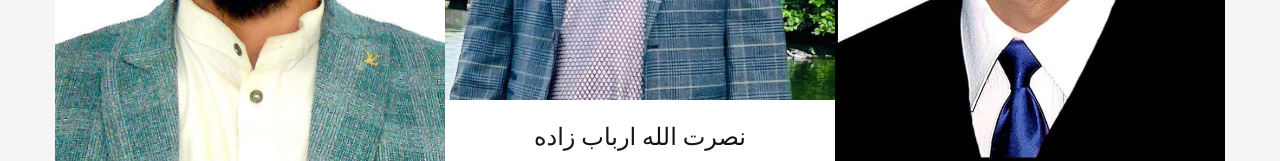
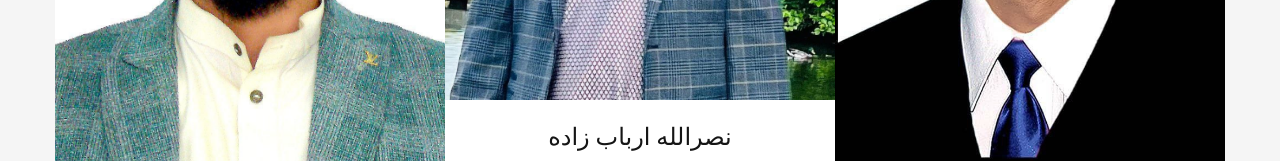
Before and after one commit to AVAYKATAB/AVAYKATABSCHOOL, a plain HTML site: page about-us.html in a window 1280 px wide. Shown: the part 3100-3261 px from the top of the page. Drawn offline with Linux system fonts and the light colour scheme.

Commit message:
Update about-us.html

```diff
--- a/about-us.html
+++ b/about-us.html
@@ -200,7 +200,7 @@
                   </ul>
                 </div>
                 <div class="team-classic-caption">
-                  <h4><a class="team-name" href="#">نصرت الله ارباب زاده</a></h4>
+                  <h4><a class="team-name" href="#">نصرالله ارباب زاده</a></h4>
                   <p style="font-size: 20px;">موسس</p>
                 </div>
               </div>
```
